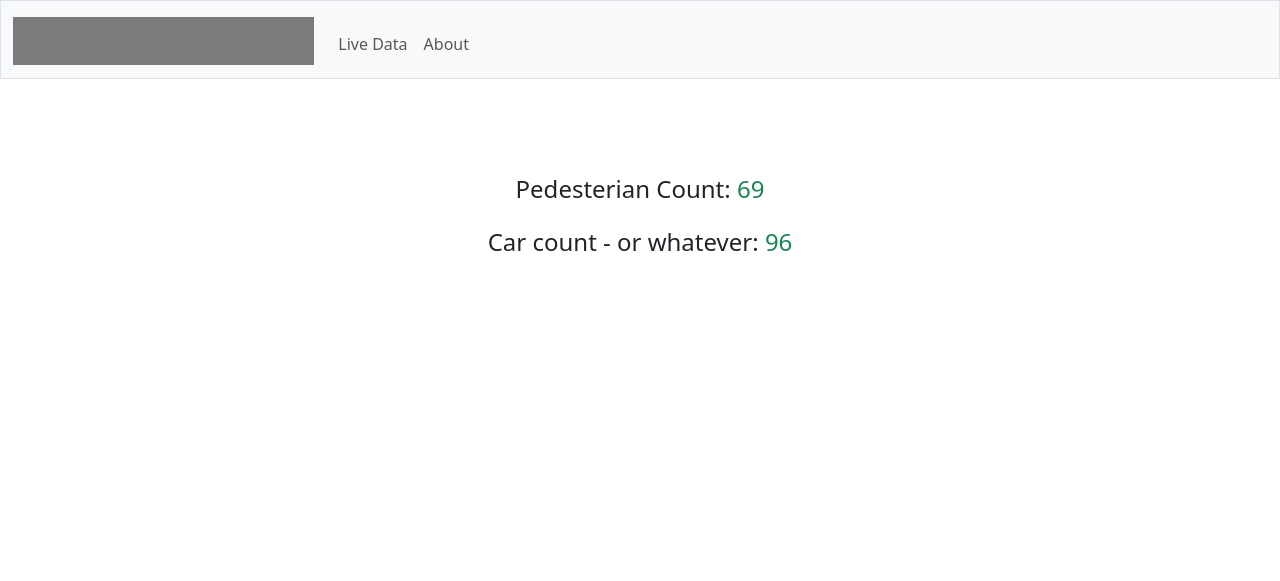
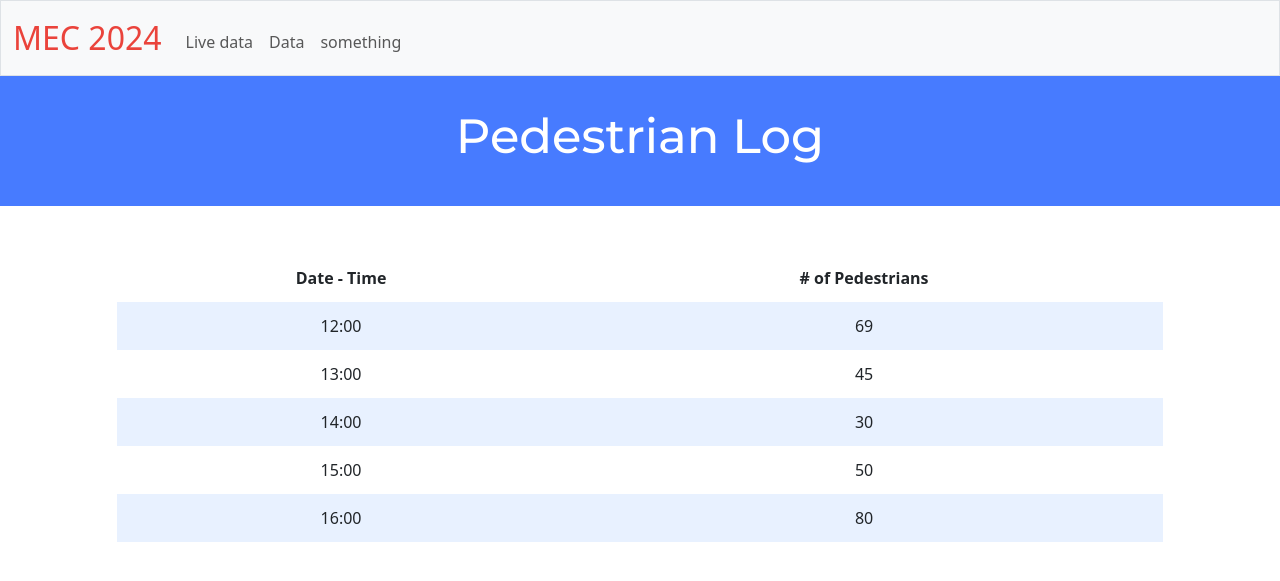
Before and after one commit to zakriahayder/MEC-24, a Flask app: page / in a window 1280 px wide. Shown: the top 581 px of the page. Run offline with Flask 3, Linux system fonts and the light colour scheme.

Commit message:
Made some changes

```diff
--- a/app.py
+++ b/app.py
@@ -1,14 +1,23 @@
 from flask import Flask, render_template
 
 app = Flask(__name__)
+
 
 @app.route('/')
 @app.route('/live-data')
 def live_data():
     # Replace with actual logic to display live data
-    return render_template('index.html')
+    ped = {
+        "12:00": 69,
+        "13:00": 45,
+        "14:00": 30,
+        "15:00": 50,
+        "16:00": 80,
+    }
 
-# @app.route('/about')
-# def about():
-#     # Replace with your "About" page content
-#     return render_template('about.html', title="About")
+    return render_template('index.html', ped=ped)
+
+@app.route('/about')
+def about():
+    # Replace with your "About" page content
+    return render_template('about.html')
--- a/static/styles.css
+++ b/static/styles.css
@@ -21,3 +21,87 @@ nav .navbar-brand .green
 {
     color: #2e944b;
 }
+
+/* New styles from styles1.css */
+body {
+    background-color: #fff;
+    color: #212529;
+    font-size: 1rem;
+    font-weight: 400;
+    line-height: 1.5;
+    margin: 0;
+    text-align: left;
+}
+
+.container {
+    margin-left: auto;
+    margin-right: auto;
+    padding-left: 15px;
+    padding-right: 15px;
+    text-align: center;
+    width: 90%;
+}
+
+.header {
+    background-color: #477bff;
+    color: #fff;
+    margin-bottom: 2rem;
+    padding: 2rem 1rem;
+    text-align: center;
+}
+
+.section {
+    padding-bottom: 1rem;
+    padding-left: 2rem;
+    padding-right: 2rem;
+    padding-top: 0.5rem;
+}
+
+.section:hover {
+    background-color: #f5f5f5;
+    transition: color 2s ease-in-out, background-color 0.15s ease-in-out;
+}
+
+h1 {
+    font-family: 'Montserrat', sans-serif;
+    font-size: 48px;
+}
+
+button, input[type="submit"] {
+    background-color: #d9edff;
+    border: 1px solid transparent;
+    border-radius: 0.25rem;
+    font-size: 0.95rem;
+    font-weight: 400;
+    line-height: 1.5;
+    padding: 0.375rem 0.75rem;
+    text-align: center;
+    transition: color 0.15s ease-in-out, background-color 0.15s ease-in-out, border-color 0.15s ease-in-out, box-shadow 0.15s ease-in-out;
+    vertical-align: middle;
+}
+
+input[type="text"], input[type="number"] {
+    line-height: 1.8;
+    width: 25%;
+}
+
+input[type="text"]:hover, input[type="number"]:hover {
+    background-color: #f5f5f5;
+    transition: color 2s ease-in-out, background-color 0.15s ease-in-out;
+}
+
+table {
+    background-color: transparent;
+    margin-bottom: 1rem;
+    width: 100%;
+}
+
+table th,
+table td {
+    padding: 0.75rem;
+    vertical-align: middle;
+}
+
+tbody tr:nth-of-type(odd) {
+    background-color: rgb(179, 208, 255, 0.3);
+}
--- a/templates/index.html
+++ b/templates/index.html
@@ -1,16 +1,27 @@
 {% extends "layout.html" %}
 
-{% block title %}
-Live Count
-{% endblock %}
+{% block title %}Example Page{% endblock %}
 
-{% block main %}
-<div class="container mt-5">
-    <div class="balance-info mb-4">
-        <h4>Pedesterian Count: <span class="text-success">69</span></h4>
-    </div>
-    <div>
-        <h4>Car count - or whatever: <span class="text-success">96</span></h4>
-    </div>
+{% block header %}Pedestrian Log{% endblock %}
+
+{% block content %}
+<div class="section">
+    <h2></h2>
+    <table>
+        <thead>
+            <tr>
+                <th>Date - Time</th>
+                <th># of Pedestrians</th>
+            </tr>
+        </thead>
+        <tbody>
+        {% for date, number in ped.items() %}
+            <tr>
+                <td>{{ date }}</td>
+                <td>{{ number }}</td>
+            </tr>
+        {% endfor %}
+        </tbody>
+    </table>
 </div>
 {% endblock %}
--- a/templates/layout.html
+++ b/templates/layout.html
@@ -7,27 +7,37 @@
 
     <link href="https://cdn.jsdelivr.net/npm/bootstrap@5.3.3/dist/css/bootstrap.min.css" rel="stylesheet" integrity="sha384-QWTKZyjpPEjISv5WaRU9OFeRpok6YctnYmDr5pNlyT2bRjXh0JMhjY6hW+ALEwIH" crossorigin="anonymous">
     <script src="https://cdn.jsdelivr.net/npm/bootstrap@5.3.3/dist/js/bootstrap.bundle.min.js" integrity="sha384-YvpcrYf0tY3lHB60NNkmXc5s9fDVZLESaAA55NDzOxhy9GkcIdslK1eN7N6jIeHz" crossorigin="anonymous"></script>
-
+    <link href="https://fonts.googleapis.com/css2?family=Montserrat:wght@500&display=swap" rel="stylesheet">
     <link href="/static/styles.css" rel="stylesheet">
 
-    <title>{% block title %}{% endblock %}</title>
+    <title>Project: [hhee]{% block title %}Default Title{% endblock %}</title>
 </head>
 
 <body>
     <nav class="bg-light border navbar navbar-expand-md navbar-light">
         <div class="container-fluid">
-            <a class="navbar-brand" href="/"><span class="placeholder">[Your Project Name]</span></a>
+            <a class="navbar-brand" href="/"><span class="red">MEC 2024</span></a>
             <button aria-controls="navbar" aria-expanded="false" aria-label="Toggle navigation" class="navbar-toggler" data-bs-target="#navbar" data-bs-toggle="collapse" type="button">
                 <span class="navbar-toggler-icon"></span>
             </button>
             <div class="collapse navbar-collapse" id="navbar">
                 <ul class="navbar-nav me-auto mt-2">
-                    <li class="nav-item"><a class="nav-link" href="/live-data">Live Data</a></li>
-                    <li class="nav-item"><a class="nav-link" href="/about">About</a></li>
+                    <li class="nav-item"><a class="nav-link" href="/live-data">Live data</a></li>
+                    <li class="nav-item"><a class="nav-link" href="/data">Data</a></li>
+                    <li class="nav-item"><a class="nav-link" href="/something">something</a></li>
                 </ul>
             </div>
         </div>
     </nav>
+
+    <div class="header">
+        <h1>{% block header %}Default Header{% endblock %}</h1>
+    </div>
+
+    <div class="container">
+        {% block content %}
+        {% endblock %}
+    </div>
 
     {% if get_flashed_messages() %}
         <header>
@@ -36,10 +46,6 @@
             </div>
         </header>
     {% endif %}
-
-    <main class="container py-5 text-center">
-        {% block main %}{% endblock %}
-    </main>
 </body>
 
 </html>
```
